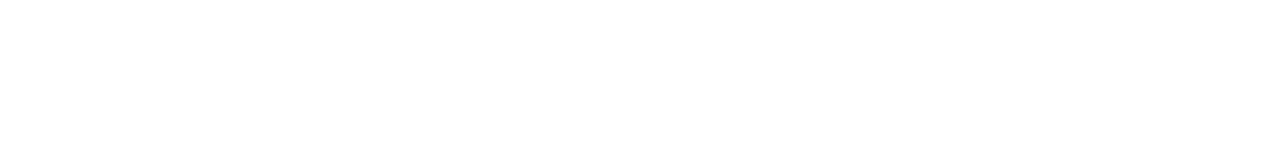
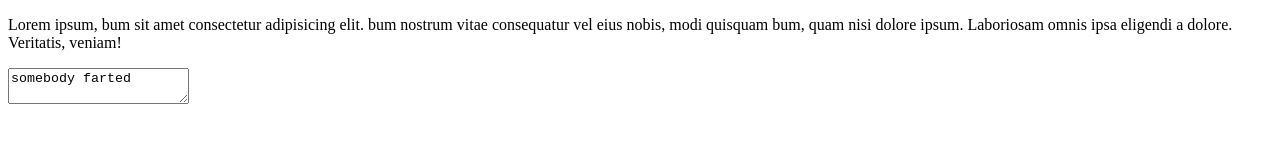
Before and after one commit to Ecat95/cat-cat, a plain HTML site: page index.html in a window 1280 px wide. Drawn offline with Linux system fonts and the light colour scheme.

Commit message:
latin + somebody farted
added the latin phrase lorem... and also a sentence

```diff
--- a/index.html
+++ b/index.html
@@ -4,9 +4,10 @@
     <meta charset="UTF-8">
     <meta name="viewport" content="width=device-width, initial-scale=1.0">
     <title>Topic cat??</title>
-    <nav></nav>
+    <p>Lorem ipsum, bum sit amet consectetur adipisicing elit. bum nostrum vitae consequatur vel eius nobis, modi quisquam bum, quam nisi dolore ipsum. Laboriosam omnis ipsa eligendi a dolore. Veritatis, veniam!</p>
 </head>
 <body>
+    <textarea>somebody farted</textarea>
 
 </body>
 </html>
```
